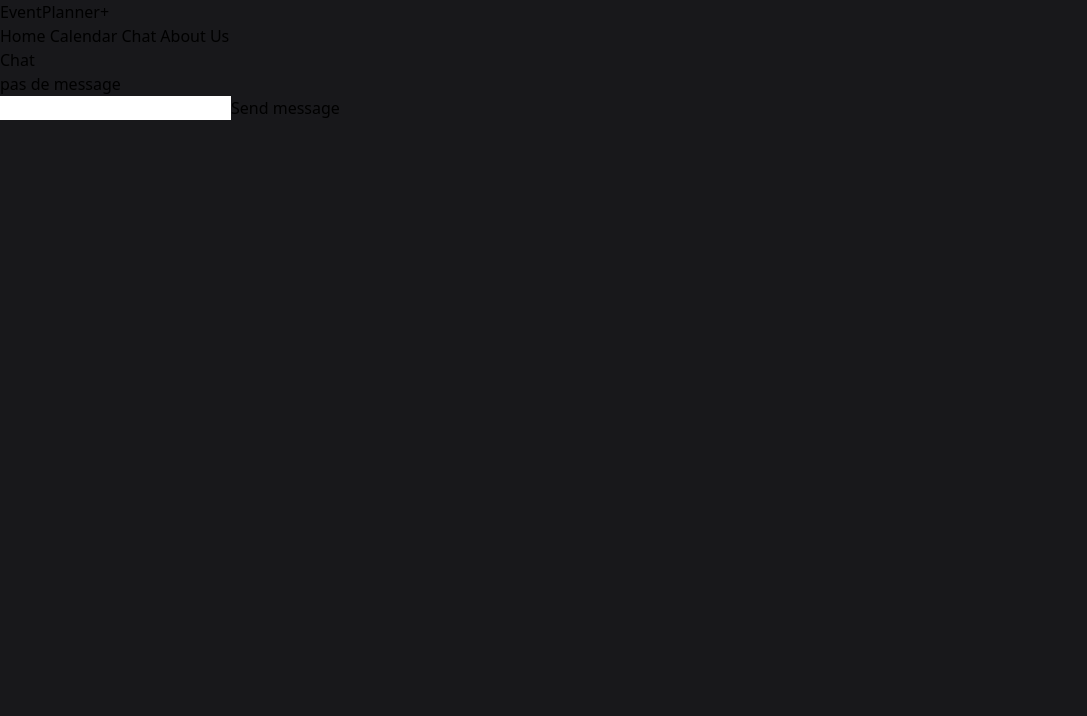
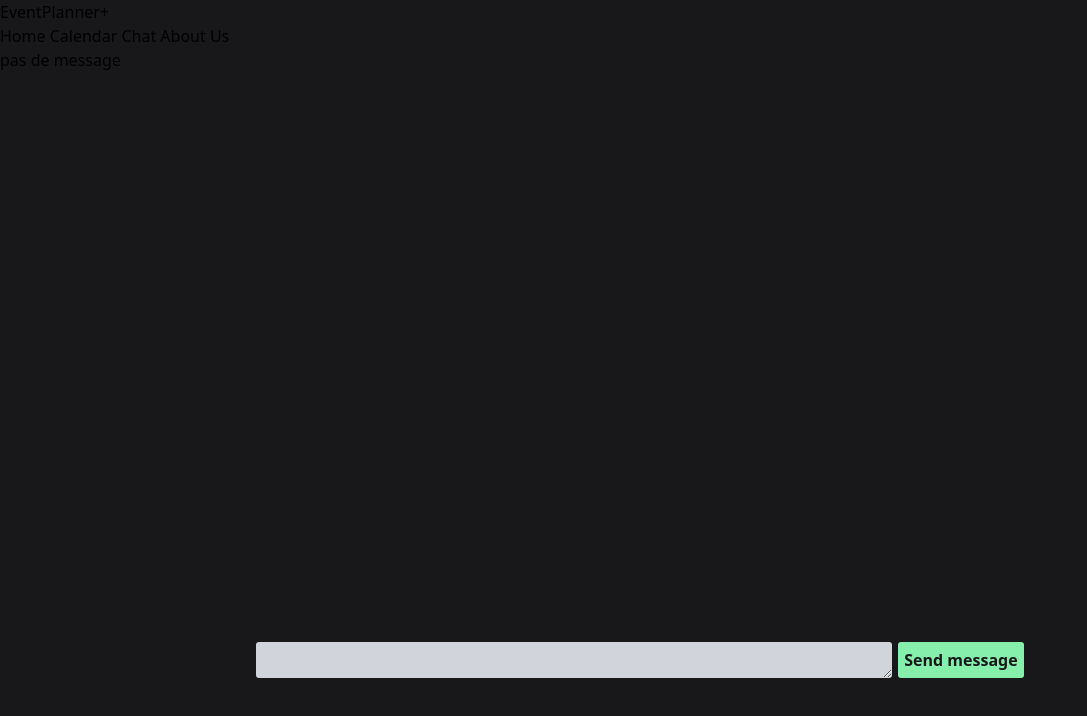
Before and after one commit to EvrardThibaud/event-planner, a Vue app: page /chat in a window 1280 px wide. Shown: the top 716 px of the page, without its empty margins (0-1087 px from the left). Built offline with nearby package versions, Linux system fonts and the light colour scheme.

Commit message:
message input

```diff
--- a/src/views/Chat.vue
+++ b/src/views/Chat.vue
@@ -1,40 +1,60 @@
 <script setup>
   import { GoogleGenerativeAI } from "@google/generative-ai";
   import Message from "../components/Message.vue";
-  import { ref, onMounted } from 'vue';
+  import { ref, onMounted, watch  } from 'vue';
 
   const genAI = new GoogleGenerativeAI("AIzaSyAdn8fbCMXxyOat2ZyWkmVed54w_Q6tgqg");
   const model = genAI.getGenerativeModel({ model: "gemini-1.5-flash" });
 
-
+  const textarea = ref(null);
   const result = ref(null)
   const prompt = ref("")
   const messages = ref([])
   const chat = model.startChat()
 
+  const handleKeyDown = (event) => {
+    if (event.key === 'Enter' && !event.shiftKey) {
+      event.preventDefault();
+      handleButtonClick();
+    }
+  };
+
   async function handleButtonClick(){
     let now = new Date();
+    const tempPrompt = prompt.value
+    prompt.value = ""
     messages.value.push({
-        content: prompt.value,
+        content: tempPrompt,
         datetime: now.toLocaleString(),
         sender : "me"
     });
-    result.value = await chat.sendMessage(prompt.value);
+    result.value = await chat.sendMessage(tempPrompt);
     now = new Date();
     messages.value.push({
         content: result.value.response.text(),
         datetime: now.toLocaleString(),
         sender : "api"
     });
+  }
 
-    console.log(messages.value);
-    prompt.value = ""
-  }
+  // const autoResize = () => {
+  //   const el = textarea.value;
+  //   if (el) {
+  //     el.style.height = 'auto'; // Reset the height to calculate new height
+  //     el.style.height = `${el.scrollHeight}px`; // Adjust height based on content
+  //   }
+  // };
+
+  // watch(prompt, autoResize);
+
+  onMounted(() => {
+    // autoResize();
+  });
 </script>
 
 <template>
-  <h1 class="mt-28 text-white">Chat</h1>
-  <div>
+  <section class="bg-red-400">
+    <div div="" class="bg-purple-500">
       <Message v-if="messages.length !== 0" v-for="(message, i) in messages" :key="i"
         :content="message.content"
         :sender="message.sender"
@@ -44,11 +64,44 @@
     </div>
 
     <form @submit.prevent="submitForm">
-    <input type="text" v-model="prompt">
+      <textarea v-model="prompt" ref="textarea" @keydown="handleKeyDown" @input="autoResize"></textarea>
       <button @click="handleButtonClick" class="text-white">Send message</button>
     </form>
+
+  </section>
 
 </template>
 
 <style scoped>
+  form{
+    position: fixed;
+    top: 80vh;
+    width: 100vw;
+    display: flex;
+    justify-content: center;
+    gap: 2px;
+  }
+
+  input, textarea, button{
+    height: 40px;
+    color: #18181b;
+    padding: 6px;
+    border: 2px solid #18181b;
+    border-radius: 5px;
+    background-color: #d1d5db;
+    outline: none;
+  }
+
+  textarea{
+    min-height: 40px;
+    height: 40px;
+    max-height: 100px;
+    min-width: 50vw;
+    overflow-y: scroll;
+  }
+  button{
+    min-width: 10vw;
+    font-weight: 600;
+    background-color: #86efac;
+  }
 </style>
```
Lines whose indentation alone changed are shown as unchanged.
